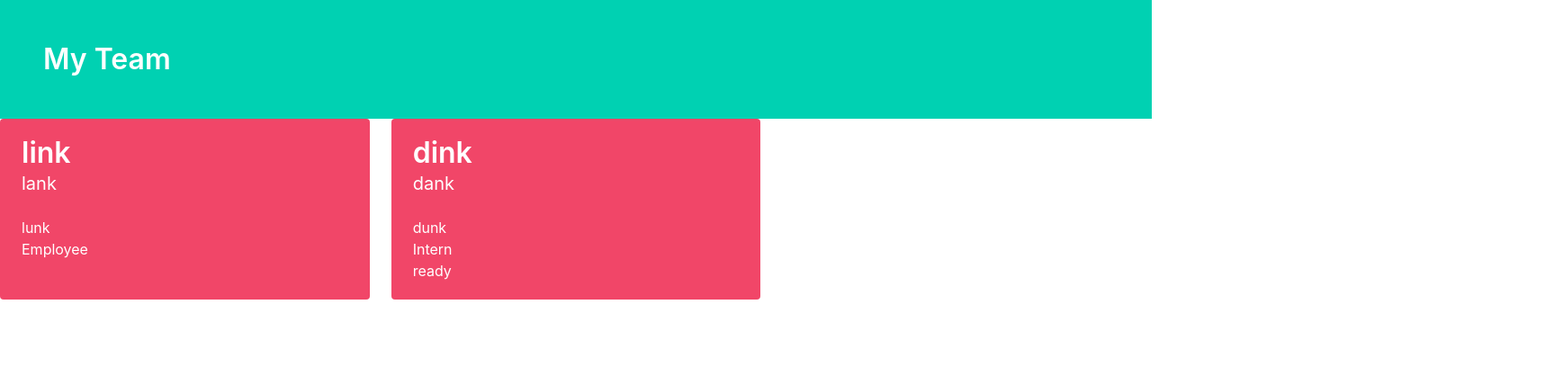
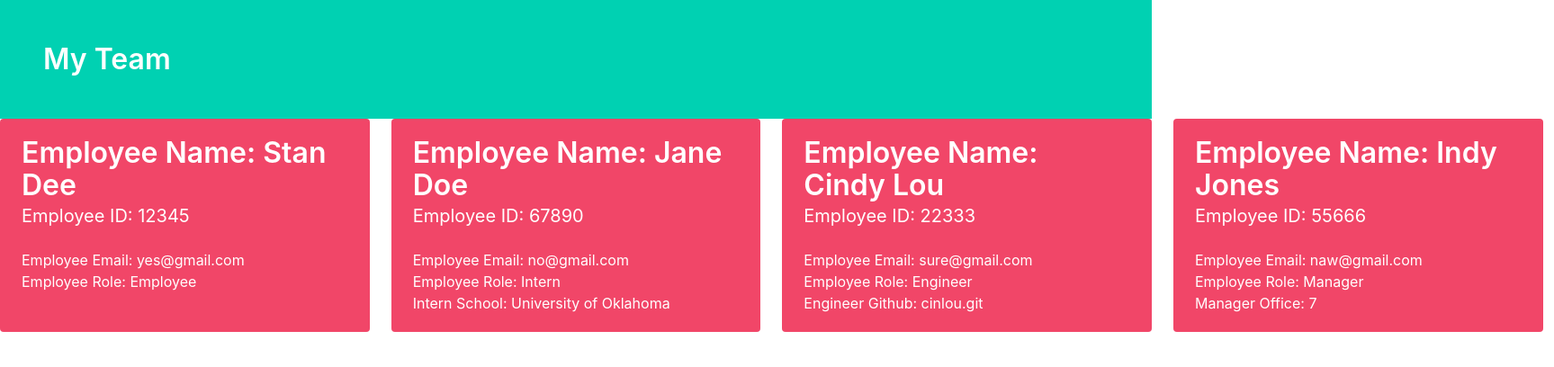
Before and after one commit to mmorrisonlk/teamRoster, a website: page docs/index.html in a window 1280 px wide. Shown: the whole page at 90% size, 1727 px wide, since content can reach past the window. Drawn offline with nearby package versions, Linux system fonts and the light colour scheme.

Commit message:
cleaning up html

```diff
--- a/docs/employeeList.html
+++ b/docs/employeeList.html
@@ -1,15 +1,28 @@
 <div class="tile is-4 is-parent">
             <article class="tile is-child notification is-danger">
-            <p class="title">link</p>
-            <p class="subtitle">lank</p>
-            <p>lunk</p>
-            <p>Employee</p>
+            <p class="title">Employee Name: Stan Dee</p>
+            <p class="subtitle">Employee ID: 12345</p>
+            <p>Employee Email: yes@gmail.com</p>
+            <p>Employee Role: Employee</p>
+          </div><div class="tile is-4 is-parent">
+            <article class="tile is-child notification is-danger">
+            <p class="title">Employee Name: Jane Doe</p>
+            <p class="subtitle">Employee ID: 67890</p>
+            <p>Employee Email: no@gmail.com</p>
+            <p>Employee Role: Intern</p>
+            <p>Intern School: University of Oklahoma</p>
+          </div><div class="tile is-4 is-parent">
+            <article class="tile is-child notification is-danger">
+            <p class="title">Employee Name: Cindy Lou</p>
+            <p class="subtitle">Employee ID: 22333</p>
+            <p>Employee Email: sure@gmail.com</p>
+            <p>Employee Role: Engineer</p>
+            <p>Engineer Github: cinlou.git</p>
+          </div><div class="tile is-4 is-parent">
+            <article class="tile is-child notification is-danger">
+            <p class="title">Employee Name: Indy Jones</p>
+            <p class="subtitle">Employee ID: 55666</p>
+            <p>Employee Email: naw@gmail.com</p>
+            <p>Employee Role: Manager</p>
+            <p>Manager Office: 7</p>
           </div>
-<div class="tile is-4 is-parent">
-  <article class="tile is-child notification is-danger">
-  <p class="title">dink</p>
-  <p class="subtitle">dank</p>
-  <p>dunk</p>
-  <p>Intern</p>
-  <p>ready</p>
-</div>
```
Also changed, not shown: src/employees.handlebars (+7 -7 lines).
